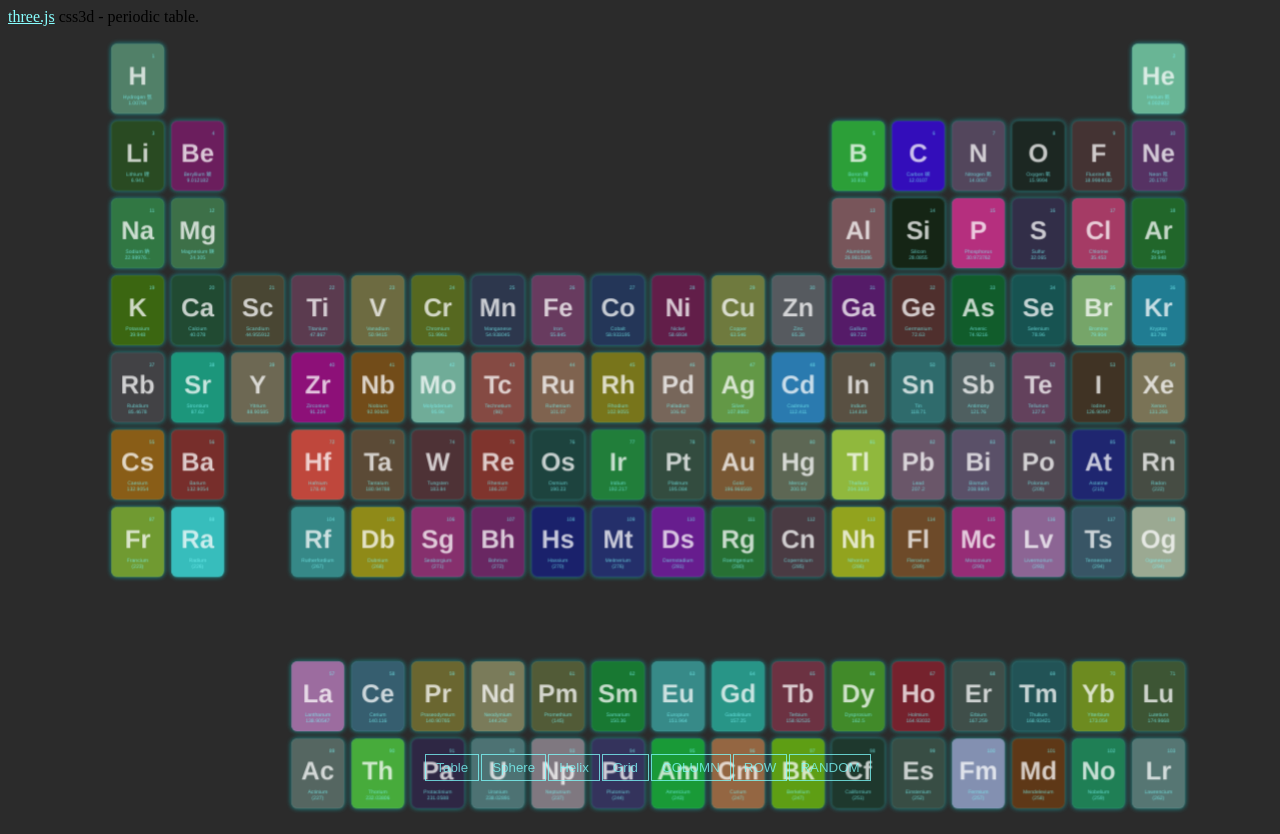
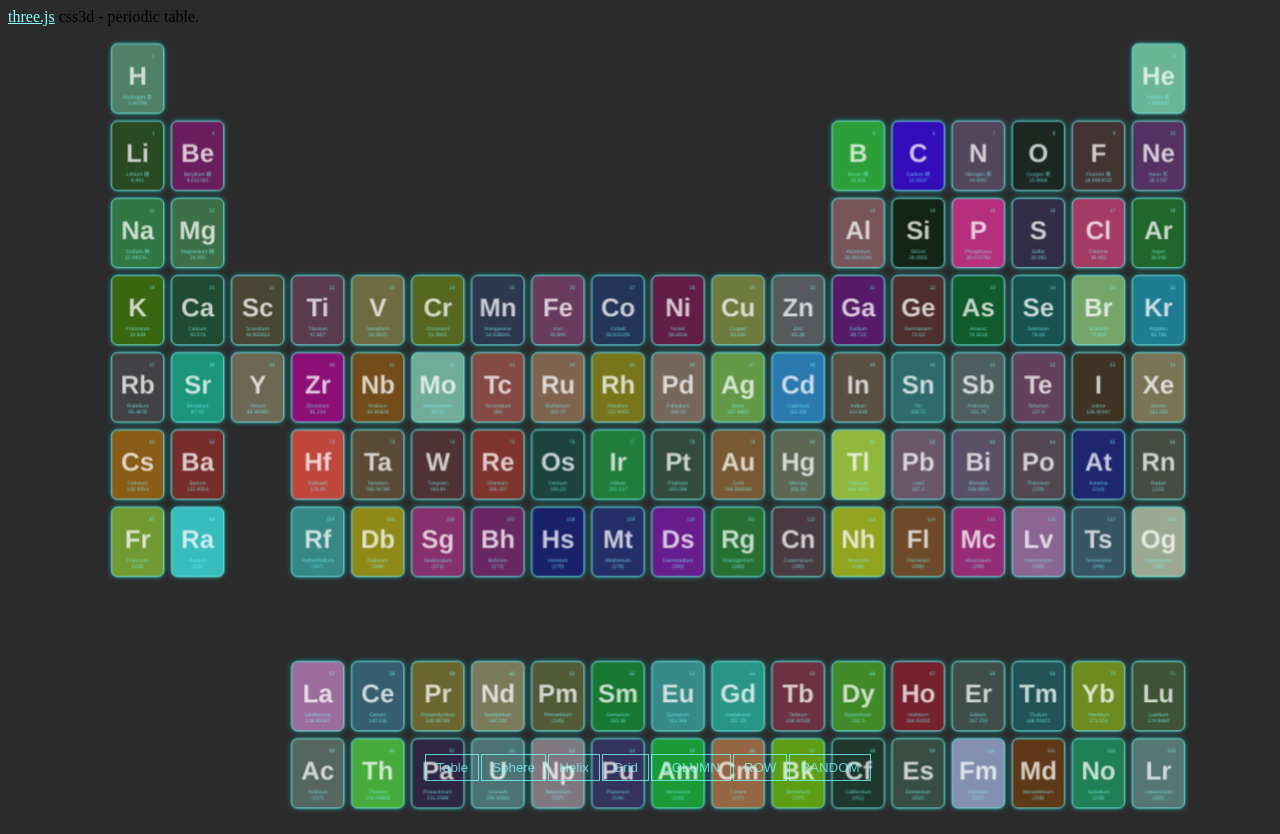
Before and after one commit to hopezh/threejs_example_periodictable, a website built with Vite: page index.html in a window 1280 px wide. Built offline with nearby package versions, Linux system fonts and the light colour scheme.

Commit message:
element  border opaque

```diff
--- a/style.css
+++ b/style.css
@@ -13,7 +13,7 @@ a {
     width: 120px;
     height: 160px;
     box-shadow: 0px 0px 12px rgba(0, 255, 255, 0.5);
-  border: 2px solid rgba(127, 255, 255, 0.1);
+    border: 2px solid rgba(127, 255, 255, 1);
     border-radius: 15px;
     font-family: Helvetica, sans-serif;
     text-align: center;
```
Lines whose indentation alone changed are shown as unchanged.
